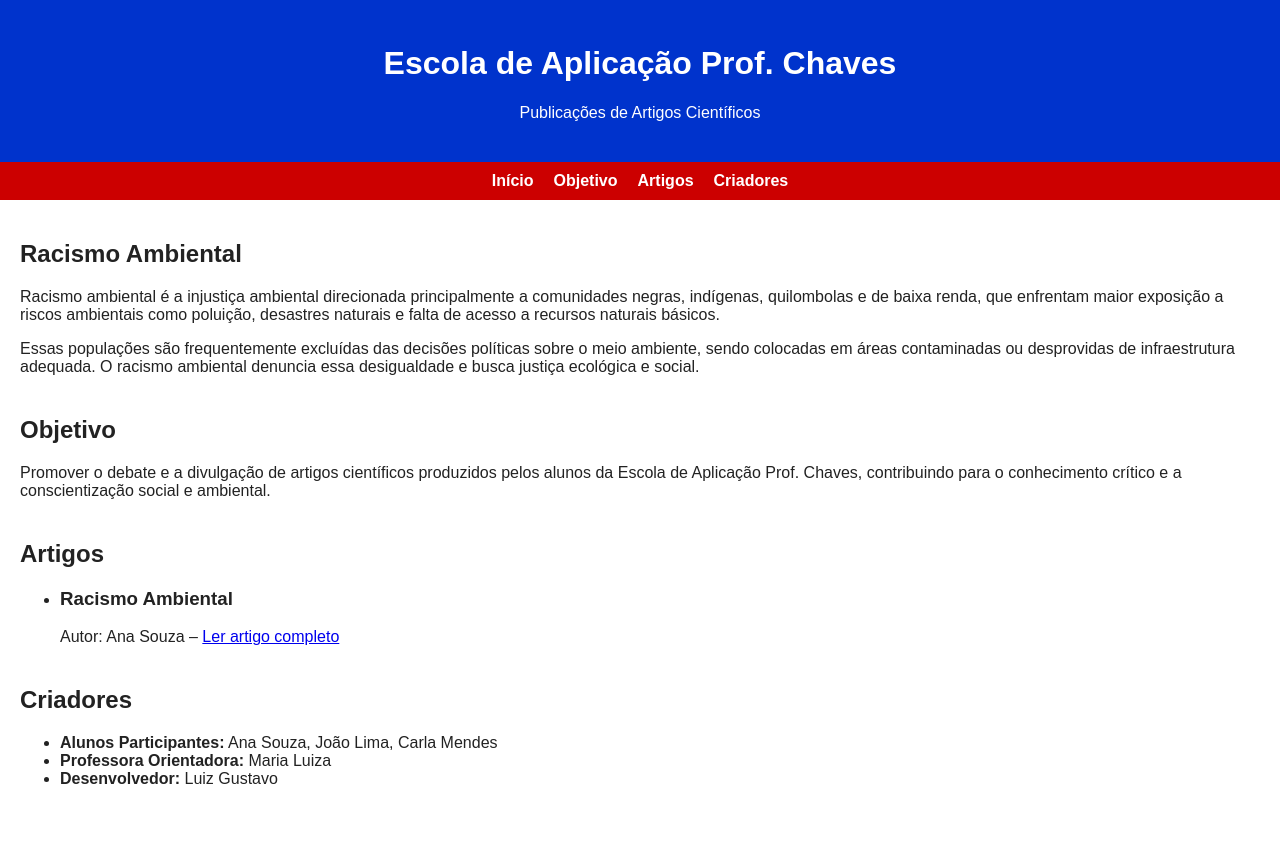
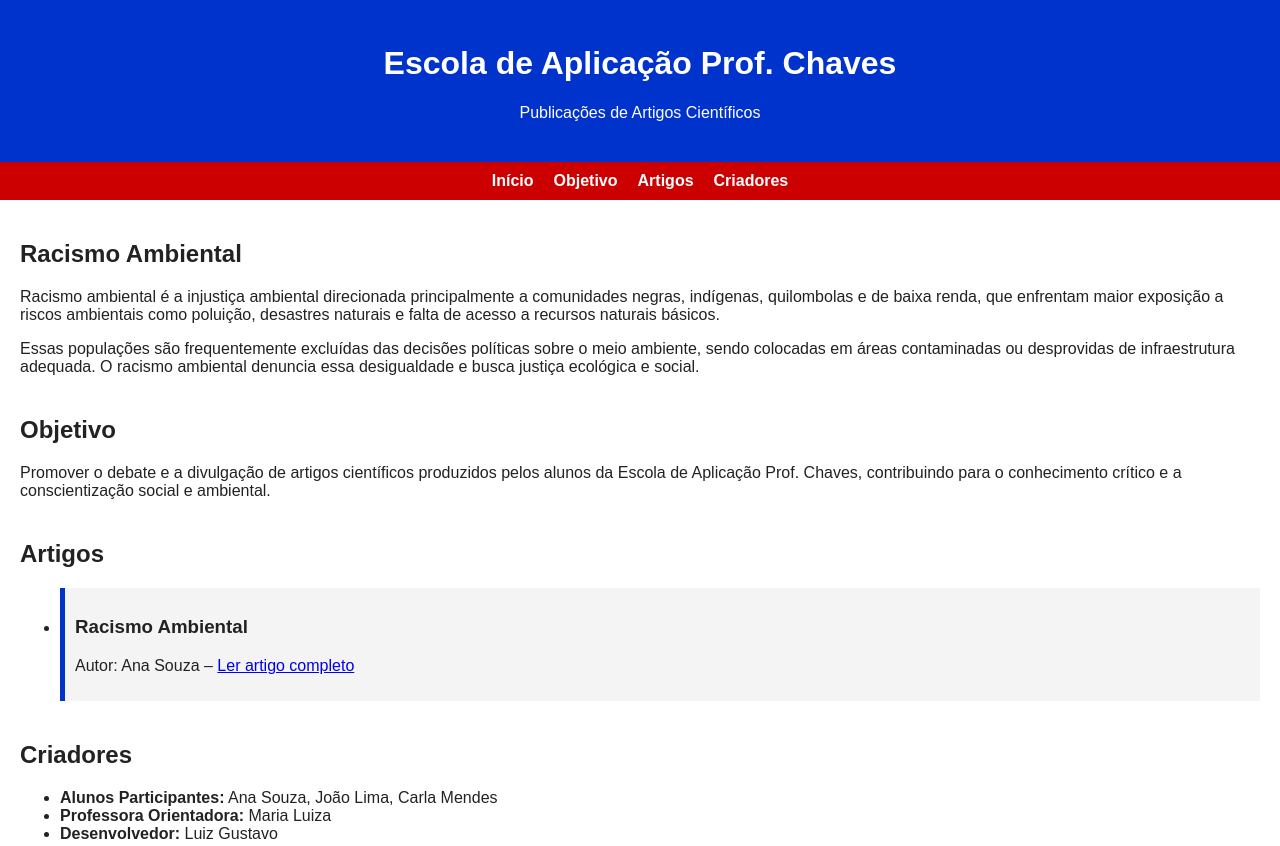
Before and after one commit to gustavoluiz111/artigo_eapc, a plain HTML site: page index.html in a window 1280 px wide. Shown: the top 846 px of the page. Drawn offline with Linux system fonts and the light colour scheme.

Commit message:
Update style.css

```diff
--- a/style.css
+++ b/style.css
@@ -1,8 +1,11 @@
+/* Estilo base */
 body {
   margin: 0;
   font-family: Arial, sans-serif;
   background-color: white;
   color: #222;
+  scroll-behavior: smooth;
+  transition: all 0.3s ease-in-out;
 }
 
 header {
@@ -10,6 +13,7 @@ header {
   color: white;
   text-align: center;
   padding: 1.5em;
+  transition: background-color 0.3s ease;
 }
 
 nav {
@@ -17,6 +21,7 @@ nav {
   display: flex;
   justify-content: center;
   flex-wrap: wrap;
+  transition: background-color 0.3s ease;
 }
 
 nav a {
@@ -24,6 +29,11 @@ nav a {
   text-decoration: none;
   margin: 10px;
   font-weight: bold;
+  transition: color 0.3s ease;
+}
+
+nav a:hover {
+  color: #ffffcc;
 }
 
 main {
@@ -32,6 +42,14 @@ main {
 
 section {
   margin-bottom: 40px;
+  transition: opacity 0.3s ease;
+}
+
+.artigos-lista li {
+  margin-bottom: 20px;
+  padding: 10px;
+  border-left: 5px solid #0033cc;
+  background-color: #f4f4f4;
 }
 
 footer {
```
